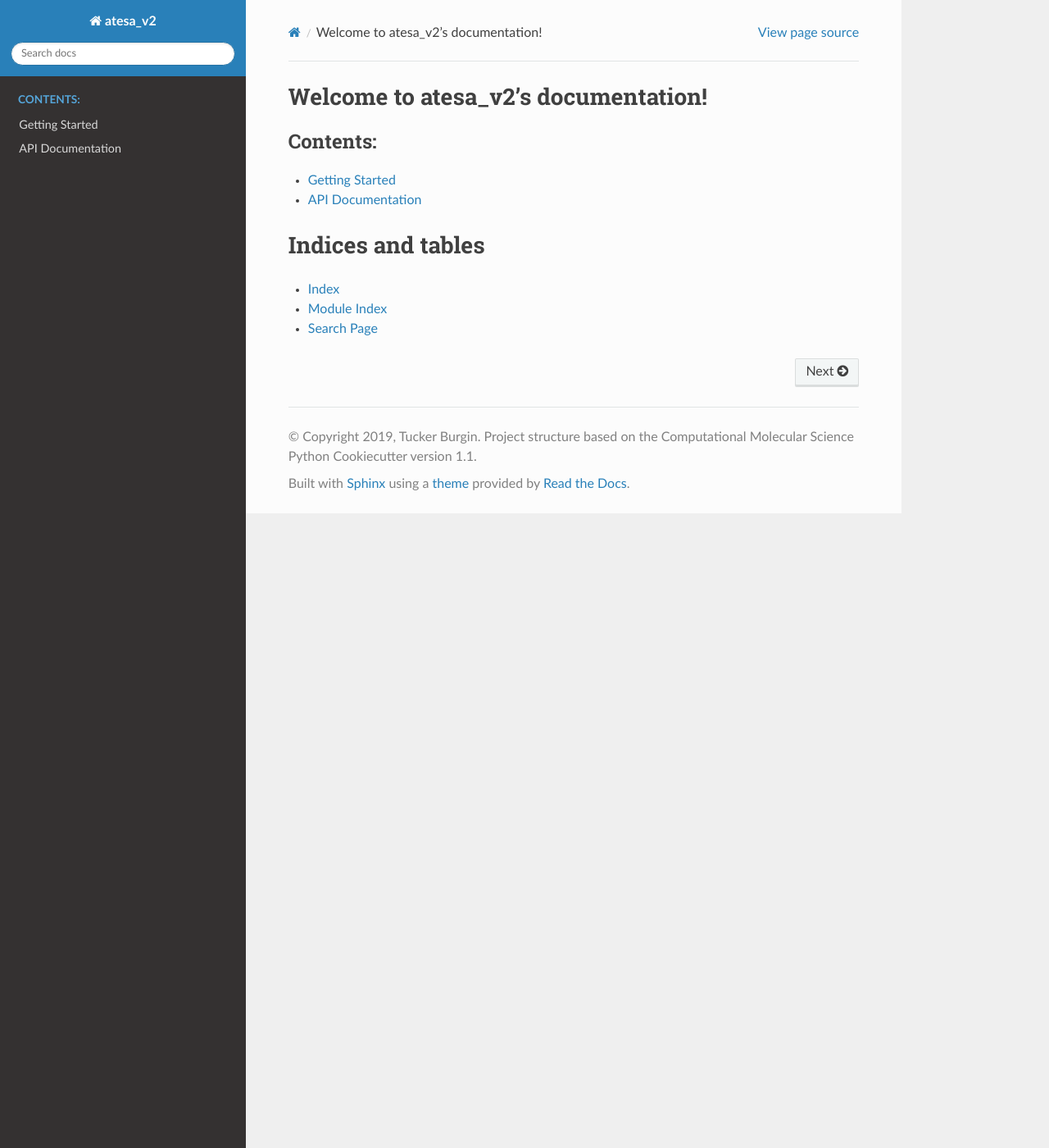
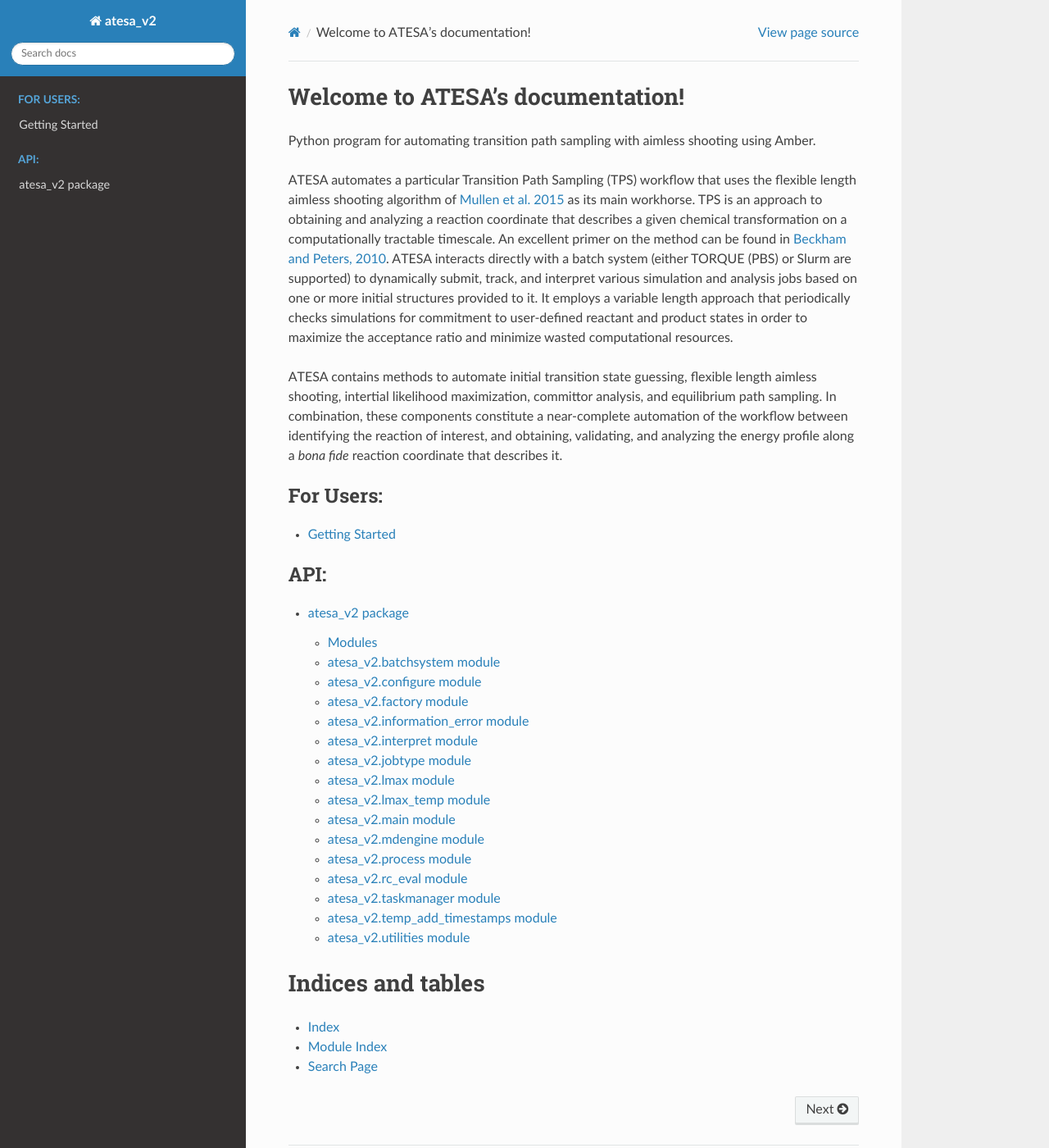
Before and after one commit to team-mayes/atesa, a Sphinx documentation site: the page built from docs/index.rst, in a window 1280 px wide and 1400 px high. Shown: the whole window at 82% size. Built offline with Sphinx 7.4.7 and the Read the Docs theme 2.0.0, drawn with Linux system fonts in a browser that asks for light colours; the version number could not be read and is left out.

Commit message:
Implements basic documentation; Adds missing if statement in resample to limit as_decorr.out files to only steps before the timestamp cutoff

```diff
--- /dev/null
+++ b/docs/apidoc/atesa_v2.rst
@@ -0,0 +1,126 @@
+atesa\_v2 package
+=================
+
+
+Modules
+----------
+
+atesa\_v2.batchsystem module
+----------------------------
+
+.. automodule:: atesa_v2.batchsystem
+   :members:
+   :undoc-members:
+   :show-inheritance:
+
+atesa\_v2.configure module
+--------------------------
+
+.. automodule:: atesa_v2.configure
+   :members:
+   :undoc-members:
+   :show-inheritance:
+
+atesa\_v2.factory module
+------------------------
+
+.. automodule:: atesa_v2.factory
+   :members:
+   :undoc-members:
+   :show-inheritance:
+
+atesa\_v2.information\_error module
+-----------------------------------
+
+.. automodule:: atesa_v2.information_error
+   :members:
+   :undoc-members:
+   :show-inheritance:
+
+atesa\_v2.interpret module
+--------------------------
+
+.. automodule:: atesa_v2.interpret
+   :members:
+   :undoc-members:
+   :show-inheritance:
+
+atesa\_v2.jobtype module
+------------------------
+
+.. automodule:: atesa_v2.jobtype
+   :members:
+   :undoc-members:
+   :show-inheritance:
+
+atesa\_v2.lmax module
+---------------------
+
+.. automodule:: atesa_v2.lmax
+   :members:
+   :undoc-members:
+   :show-inheritance:
+
+atesa\_v2.lmax\_temp module
+---------------------------
+
+.. automodule:: atesa_v2.lmax_temp
+   :members:
+   :undoc-members:
+   :show-inheritance:
+
+atesa\_v2.main module
+---------------------
+
+.. automodule:: atesa_v2.main
+   :members:
+   :undoc-members:
+   :show-inheritance:
+
+atesa\_v2.mdengine module
+-------------------------
+
+.. automodule:: atesa_v2.mdengine
+   :members:
+   :undoc-members:
+   :show-inheritance:
+
+atesa\_v2.process module
+------------------------
+
+.. automodule:: atesa_v2.process
+   :members:
+   :undoc-members:
+   :show-inheritance:
+
+atesa\_v2.rc\_eval module
+-------------------------
+
+.. automodule:: atesa_v2.rc_eval
+   :members:
+   :undoc-members:
+   :show-inheritance:
+
+atesa\_v2.taskmanager module
+----------------------------
+
+.. automodule:: atesa_v2.taskmanager
+   :members:
+   :undoc-members:
+   :show-inheritance:
+
+atesa\_v2.temp\_add\_timestamps module
+--------------------------------------
+
+.. automodule:: atesa_v2.temp_add_timestamps
+   :members:
+   :undoc-members:
+   :show-inheritance:
+
+atesa\_v2.utilities module
+--------------------------
+
+.. automodule:: atesa_v2.utilities
+   :members:
+   :undoc-members:
+   :show-inheritance:
--- /dev/null
+++ b/docs/apidoc/modules.rst
@@ -0,0 +1,7 @@
+atesa_v2
+========
+
+.. toctree::
+   :maxdepth: 4
+
+   atesa_v2
--- a/docs/index.rst
+++ b/docs/index.rst
@@ -1,17 +1,28 @@
-.. atesa_v2 documentation master file, created by
+.. atesa documentation master file, created by
    sphinx-quickstart on Thu Mar 15 13:55:56 2018.
    You can adapt this file completely to your liking, but it should at least
    contain the root `toctree` directive.
 
-Welcome to atesa_v2's documentation!
+Welcome to ATESA's documentation!
 =========================================================
+
+Python program for automating transition path sampling with aimless shooting using Amber.
+
+ATESA automates a particular Transition Path Sampling (TPS) workflow that uses the flexible length aimless shooting algorithm of `Mullen et al. 2015 <https://pubs.acs.org/doi/10.1021/acs.jctc.5b00032>`_ as its main workhorse. TPS is an approach to obtaining and analyzing a reaction coordinate that describes a given chemical transformation on a computationally tractable timescale. An excellent primer on the method can be found in `Beckham and Peters, 2010 <https://pubs.acs.org/doi/abs/10.1021/bk-2010-1052.ch013>`_. ATESA interacts directly with a batch system (either TORQUE (PBS) or Slurm are supported) to dynamically submit, track, and interpret various simulation and analysis jobs based on one or more initial structures provided to it. It employs a variable length approach that periodically checks simulations for commitment to user-defined reactant and product states in order to maximize the acceptance ratio and minimize wasted computational resources.
+
+ATESA contains methods to automate initial transition state guessing, flexible length aimless shooting, intertial likelihood maximization, committor analysis, and equilibrium path sampling. In combination, these components constitute a near-complete automation of the workflow between identifying the reaction of interest, and obtaining, validating, and analyzing the energy profile along a *bona fide* reaction coordinate that describes it.
 
 .. toctree::
    :maxdepth: 2
-   :caption: Contents:
+   :caption: For Users:
 
    getting_started
-   api
+
+.. toctree::
+   :maxdepth: 2
+   :caption: API:
+
+   apidoc/atesa_v2.rst
 
 
 
```
Also changed, not shown: docs/apidoc/atesa_v2.tests.rst (added, +78 -0 lines), 1 other file.
